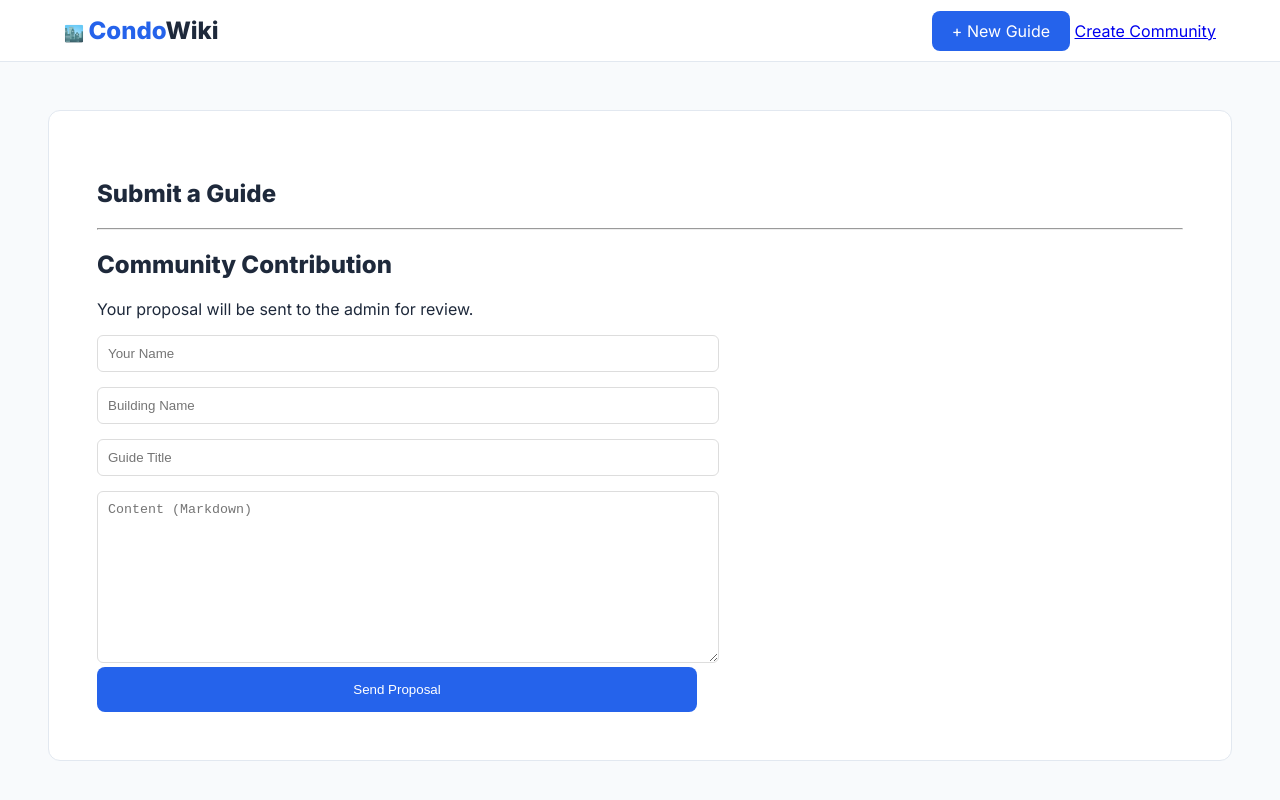
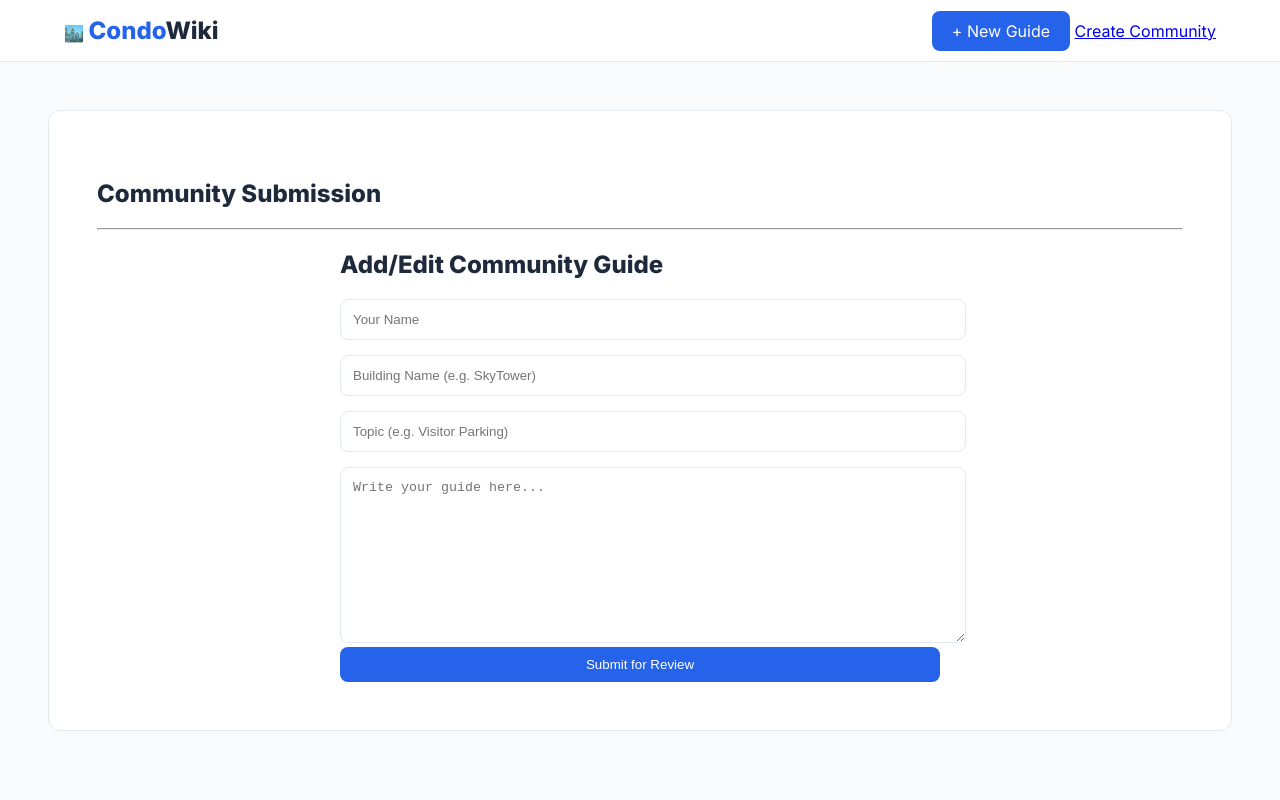
Before and after one commit to dekumar2-lab/lab-community, a Jekyll site: the page built from submit.html, in a window 1280 px wide and 900 px high. Shown: the top 800 px of the window. Built offline with Jekyll 4.4.1, drawn with Linux system fonts in a browser that asks for light colours.

Commit message:
Update submit.html

```diff
--- a/submit.html
+++ b/submit.html
@@ -1,26 +1,25 @@
 ---
 layout: default
-title: Submit a Guide
+title: Community Submission
 ---
-
-<div style="max-width: 600px;">
-    <h2>Community Contribution</h2>
-    <p>Your proposal will be sent to the admin for review.</p>
-
+<div style="max-width: 600px; margin: 0 auto;">
+    <h2>Add/Edit Community Guide</h2>
     <form action="https://plain-smoke-2176.dekumar-ca.workers.dev" method="POST">
-        <input type="text" name="userName" placeholder="Your Name" required style="width:100%; padding:10px; margin-bottom:15px; border-radius:6px; border:1px solid #ddd;">
-        <input type="text" name="condo" placeholder="Building Name" required style="width:100%; padding:10px; margin-bottom:15px; border-radius:6px; border:1px solid #ddd;">
-        <input type="text" name="title" id="t" placeholder="Guide Title" required style="width:100%; padding:10px; margin-bottom:15px; border-radius:6px; border:1px solid #ddd;">
-        <textarea name="content" id="c" rows="10" placeholder="Content (Markdown)" style="width:100%; padding:10px; border-radius:6px; border:1px solid #ddd;"></textarea>
-        <button type="submit" class="btn-primary" style="width:100%; border:none; cursor:pointer; padding:15px;">Send Proposal</button>
+        <input type="text" name="userName" placeholder="Your Name" required style="width:100%; padding:12px; margin-bottom:15px; border:1px solid var(--border); border-radius:8px;">
+        <input type="text" name="condo" id="f-condo" placeholder="Building Name (e.g. SkyTower)" required style="width:100%; padding:12px; margin-bottom:15px; border:1px solid var(--border); border-radius:8px;">
+        <input type="text" name="title" id="f-title" placeholder="Topic (e.g. Visitor Parking)" required style="width:100%; padding:12px; margin-bottom:15px; border:1px solid var(--border); border-radius:8px;">
+        <textarea name="content" id="f-content" rows="10" placeholder="Write your guide here..." style="width:100%; padding:12px; border:1px solid var(--border); border-radius:8px;"></textarea>
+        <button type="submit" class="btn-primary" style="width:100%; cursor:pointer; border:none;">Submit for Review</button>
     </form>
 </div>
 
 <script>
     const p = new URLSearchParams(window.location.search);
     if(p.get('edit')){
-        document.getElementById('t').value = p.get('title');
-        document.getElementById('t').readOnly = true;
-        document.getElementById('c').value = p.get('content');
+        document.getElementById('f-title').value = p.get('title');
+        document.getElementById('f-title').readOnly = true;
+        document.getElementById('f-condo').value = p.get('condo');
+        document.getElementById('f-condo').readOnly = true;
+        document.getElementById('f-content').value = p.get('content');
     }
 </script>
```
